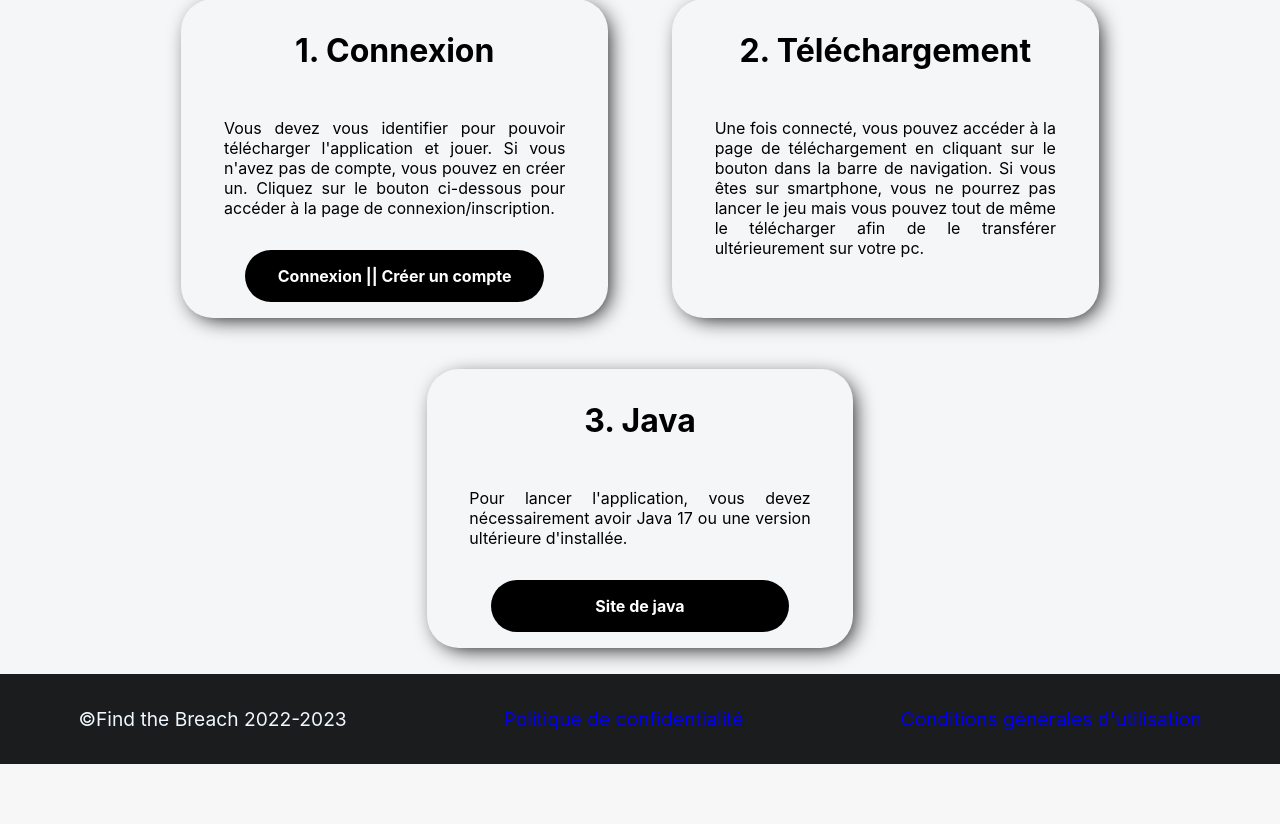
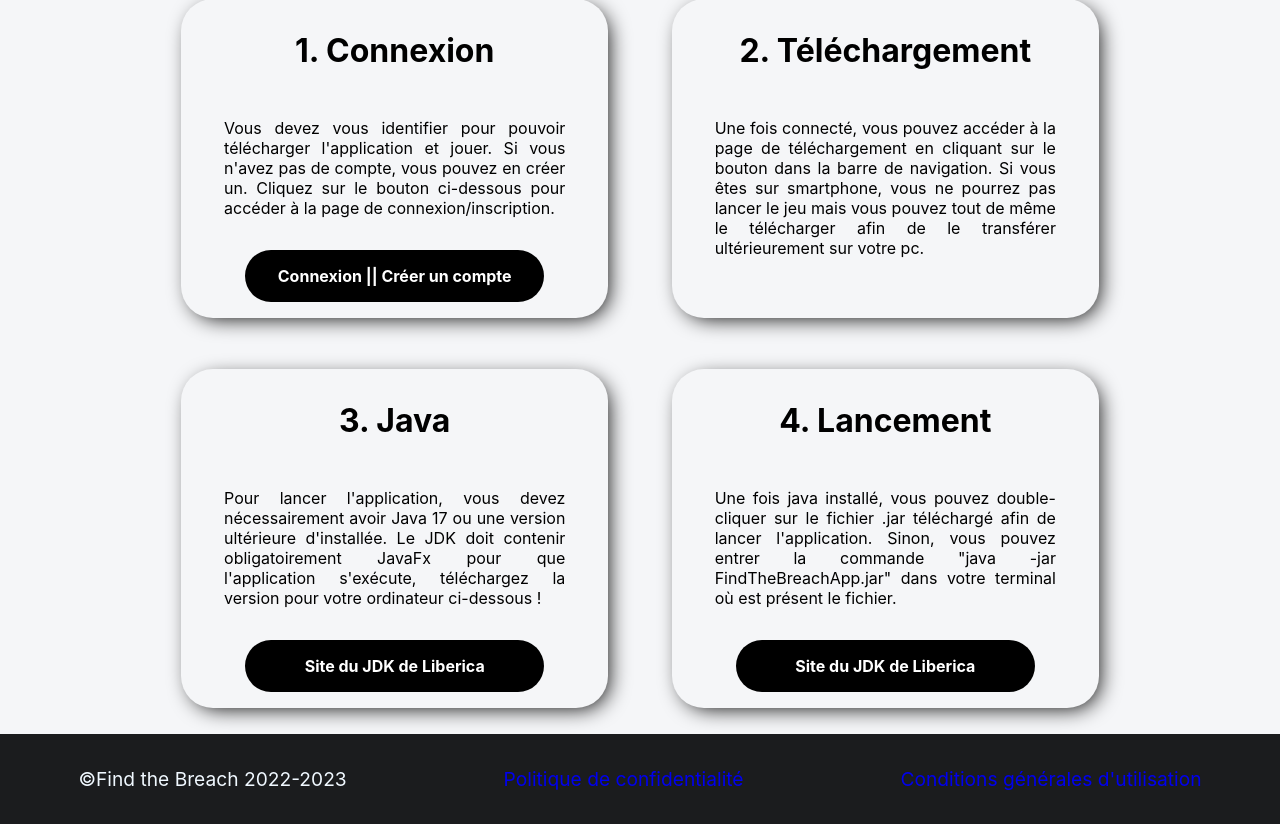
Before and after one commit to 18Nilsou/Site_SAE_V2, a PHP site: page / in a window 1280 px wide. Shown: the part 1137-1961 px from the top of the page. Before the commit the page ends 1901 px from the top, so only its background shows below. Run offline with PHP 8.4, Linux system fonts and the light colour scheme; some libraries are stand-ins or nearby versions.

Commit message:
Ajout des pages de l'application et modification de la page d'accueil

```diff
--- a/Views/home/home.php
+++ b/Views/home/home.php
@@ -10,12 +10,28 @@
             <h4>Page d'accueil</h4>
         </section>
         <section class='page'>
-            <img src='/static/pictures/screenshots/screenshot1.png' alt="Page d'accueil">
+            <img src='/static/pictures/screenshots/screenshot2.png' alt="Page de connexion">
             <h4>Page de connexion</h4>
         </section>
         <section class='page'>
-            <img src='/static/pictures/screenshots/screenshot1.png' alt="Page d'accueil">
-            <h4>Page de jeu</h4>
+            <img src='/static/pictures/screenshots/screenshot3.png' alt="Page menu d'apprentissage">
+            <h4>Page menu d'apprentissage</h4>
+        </section>
+        <section class='page'>
+            <img src='/static/pictures/screenshots/screenshot4.png' alt="Page apprentissage">
+            <h4>Page apprentissage</h4>
+        </section>
+        <section class='page'>
+            <img src='/static/pictures/screenshots/screenshot5.png' alt="Page avec chat global">
+            <h4>Chat global intégré</h4>
+        </section>
+        <section class='page'>
+            <img src='/static/pictures/screenshots/screenshot6.png' alt="Page jeu">
+            <h4>Page jeu</h4>
+        </section>
+        <section class='page'>
+            <img src='/static/pictures/screenshots/screenshot7.png' alt="Page multijoueur">
+            <h4>Page multijoueur</h4>
         </section>
     </section>
 </section>
@@ -40,9 +56,19 @@
     <section class='how-to-use'>
         <h3 id='how-to-title'>3. Java</h3>
         <section>
-            <p>Pour lancer l'application, vous devez nécessairement avoir Java 17 ou une version ultérieure d'installée.</p>
+            <p>Pour lancer l'application, vous devez nécessairement avoir Java 17 ou une version ultérieure d'installée.
+             Le JDK doit contenir obligatoirement JavaFx pour que l'application s'exécute, téléchargez la version pour votre ordinateur
+            ci-dessous !</p>
         </section>
-        <a class='btn-how-to' href='https://jdk.java.net/' target="_blank"><h3 class='btn-how-to-text'>Site de java</h3></a>
+        <a class='btn-how-to' href='https://bell-sw.com/pages/downloads/' target="_blank"><h3 class='btn-how-to-text'>Site du JDK de Liberica</h3></a>
+    </section>
+    <section class='how-to-use'>
+        <h3 id='how-to-title'>4. Lancement</h3>
+        <section>
+            <p>Une fois java installé, vous pouvez double-cliquer sur le fichier .jar téléchargé afin de lancer l'application.
+            Sinon, vous pouvez entrer la commande "java -jar FindTheBreachApp.jar" dans votre terminal où est présent le fichier.</p>
+        </section>
+        <a class='btn-how-to' href='https://bell-sw.com/pages/downloads/' target="_blank"><h3 class='btn-how-to-text'>Site du JDK de Liberica</h3></a>
     </section>
 </section>
 
```
Also changed, not shown: 7 other files.
